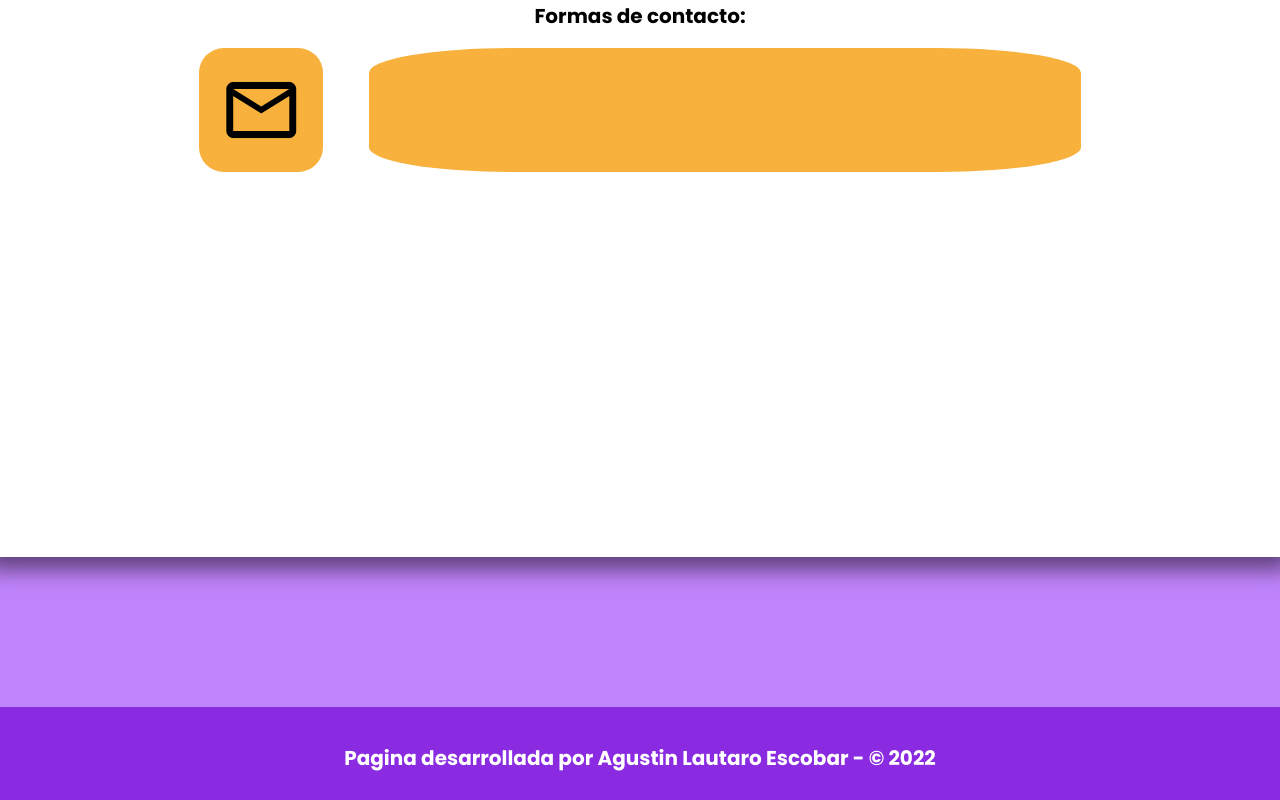
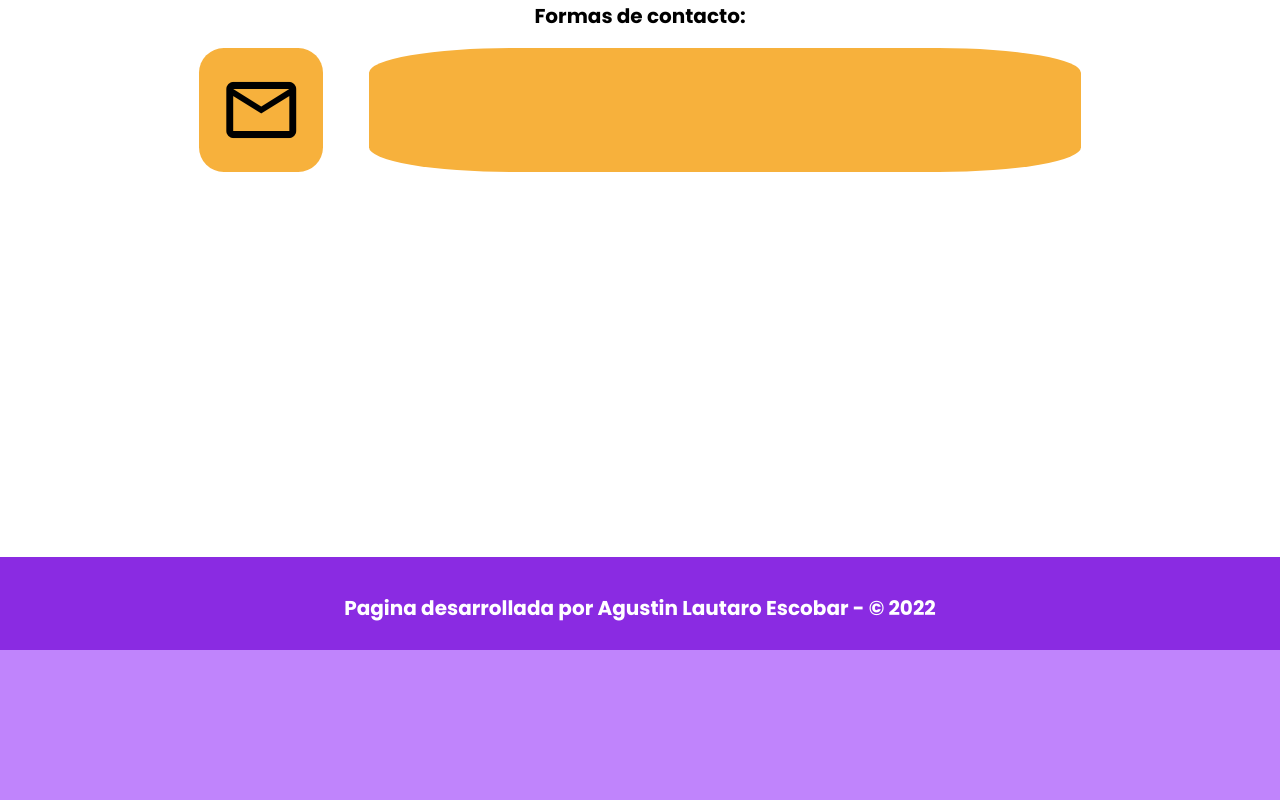
Before and after one commit to agustinesco/Portafolio, a plain HTML site: page index.html in a window 1280 px wide. Shown: the part 5312-6112 px from the top of the page. After the commit the page ends 5962 px from the top, so only its background shows below. Drawn offline with nearby package versions, Linux system fonts and the light colour scheme; files that its build step writes are made by us from their sources.

Commit message:
Footer mas pequeño y sin margin

```diff
--- a/scss/secciones/_footer.scss
+++ b/scss/secciones/_footer.scss
@@ -1,7 +1,6 @@
 .footer{
     padding: 10px 0;
     background-color: blueviolet;
-    margin-top: 150px;
+    font-size: 15px;
     color: white;
-
 }
```
